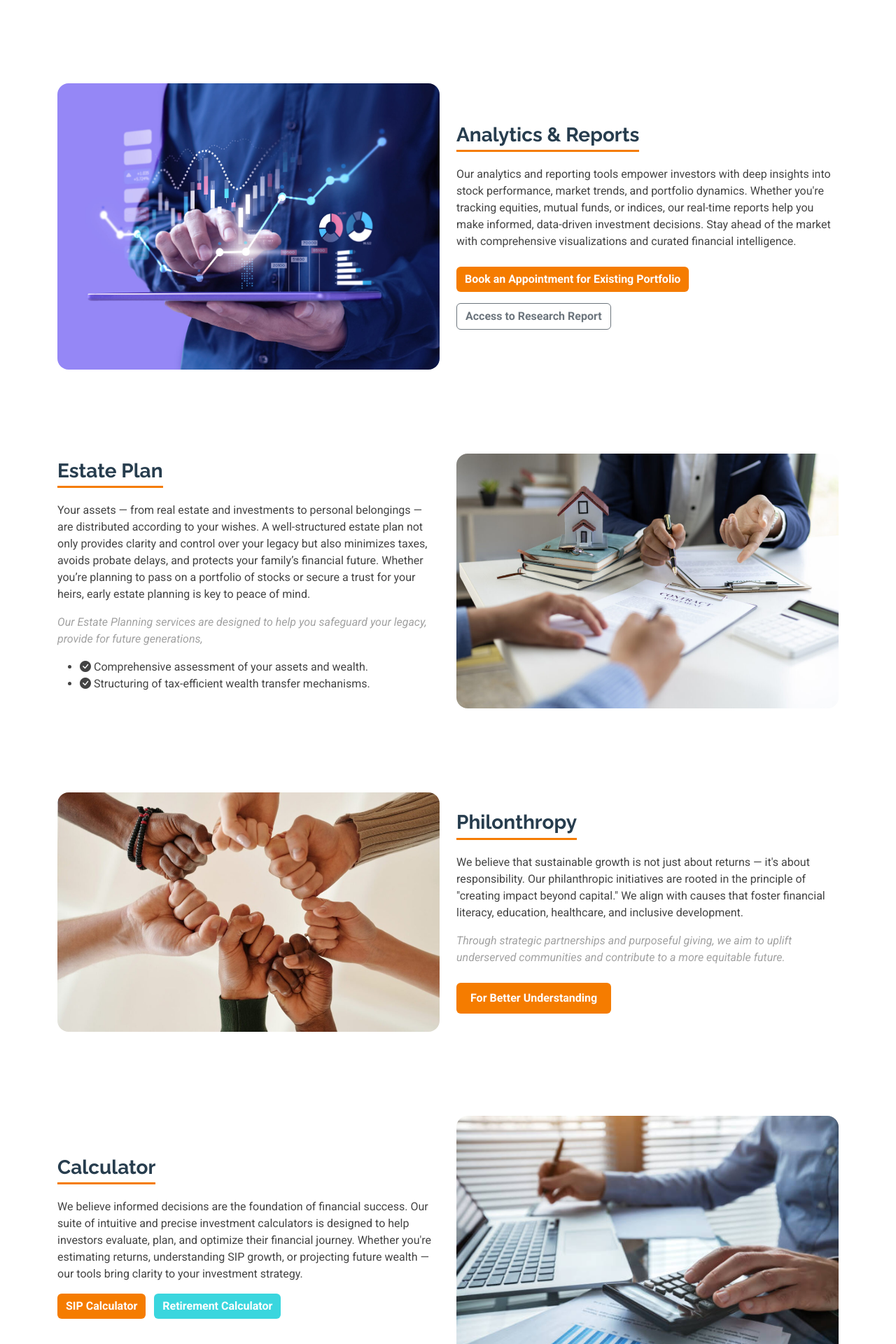
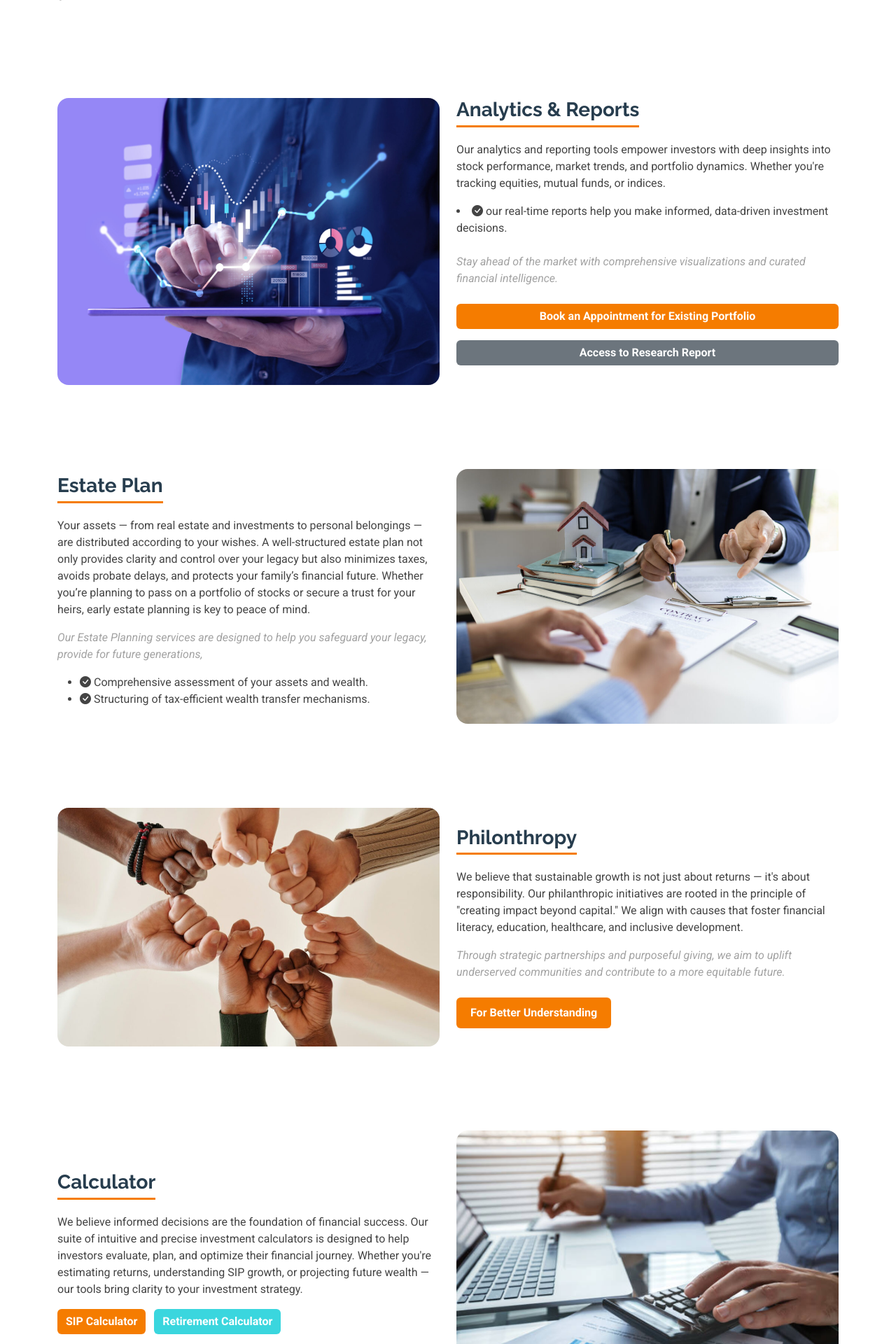
Before and after one commit to HarikaMKHS/Tattva-Capital, a Flask app: page /index.html in a window 1280 px wide. Shown: the part 3275-5195 px from the top of the page at 70% size. Run offline with Flask 3, Linux system fonts and the light colour scheme; some libraries are stand-ins or nearby versions.

Commit message:
issues in updating URL fixing 1

```diff
--- a/index.html
+++ b/index.html
@@ -82,7 +82,7 @@
               </a></li>
             </ul>
           </li>
-          <li><a href="#contact" onclick="navigateTo('contact', 'contact'); return false;">Contact</a></li>
+          <li><a href="#contact">Contact</a></li>
         </ul>
         <i class="mobile-nav-toggle d-xl-none bi bi-list"></i>
       </nav>
@@ -294,7 +294,7 @@ Helping you grow, protect, and pass on your wealth responsibly.</span></li>
             <div class="service-item d-flex position-relative h-100">
               <i class="bi bi-briefcase icon flex-shrink-0"></i>
               <div>
-                <h4 class="title"><a href="#about1" onclick="navigateTo('about1'); return false;">Investment Advisory</a></h4>
+                <h4 class="title"><a href="#about1" class="stretched-link">Investment Advisory</a></h4>
                 <p class="description">Strategic Advice for Long-Term Growth</p>
               </div>
             </div>
@@ -304,7 +304,7 @@ Helping you grow, protect, and pass on your wealth responsibly.</span></li>
             <div class="service-item d-flex position-relative h-100">
               <i class="bi bi-card-checklist icon flex-shrink-0"></i>
               <div>
-                <h4 class="title"><a href="#about2" onclick="navigateTo('about2'); return false;">Analytics & Reports</a></h4>
+                <h4 class="title"><a href="#about2" class="stretched-link">Analytics & Reports</a></h4>
                 <p class="description">From Numbers to Knowledge — Your Edge in the Market.</p>
               </div>
             </div>
@@ -314,7 +314,7 @@ Helping you grow, protect, and pass on your wealth responsibly.</span></li>
             <div class="service-item d-flex position-relative h-100">
               <i class="bi bi-bar-chart icon flex-shrink-0"></i>
               <div>
-                <h4 class="title"><a href="#about3" onclick="navigateTo('about3'); return false;">Estate Plan</a></h4>
+                <h4 class="title"><a href="#about3" class="stretched-link">Estate Plan</a></h4>
                 <p class="description">Planning Today for Peace of Mind Tomorrow.</p>
               </div>
             </div>
@@ -324,7 +324,7 @@ Helping you grow, protect, and pass on your wealth responsibly.</span></li>
             <div class="service-item d-flex position-relative h-100">
               <i class="bi bi-binoculars icon flex-shrink-0"></i>
               <div>
-                <h4 class="title"><a href="#about4" onclick="navigateTo('about4'); return false;">Philonthropy</a></h4>
+                <h4 class="title"><a href="#about4" class="stretched-link">Philonthropy</a></h4>
                 <p class="description">Empowering Communities Starts with You.</p>
               </div>
             </div>
@@ -335,7 +335,7 @@ Helping you grow, protect, and pass on your wealth responsibly.</span></li>
             <div class="service-item d-flex position-relative h-100">
               <i class="bi bi-calendar4-week icon flex-shrink-0"></i>
               <div>
-                <h4 class="title"><a href="#about5" onclick="navigateTo('about5'); return false;">Calculator</a></h4>
+                <h4 class="title"><a href="#about5" class="stretched-link">Calculator</a></h4>
                 <p class="description">Know the Risk. Measure the Reward.</p>
               </div>
             </div>
@@ -360,7 +360,7 @@ Helping you grow, protect, and pass on your wealth responsibly.</span></li>
   <img src="assets/img/investment advisory.jpeg" class="img-fluid rounded-4" alt="Investment Advisory Discussion" style="width: 100%; height: 450px; object-fit: cover;">
 </div>
 
-            <p>Your financial goals are personal—so is our approach.
+            <p><div class="fst-italic">Your financial goals are personal—so is our approach.</div><br>
 We craft tailored wealth strategies to help you navigate life’s milestones with clarity and confidence. We value your understanding of risk tolerance, realistic expectations, and time horizon as key to reaching your financial goals.</p>
           </div>
           <div class="col-lg-6" data-aos="fade-up" data-aos-delay="250">
@@ -390,30 +390,38 @@ We craft tailored wealth strategies to help you navigate life’s milestones wit
     </section><!-- /About Section -->
     <section id="about2" class="about section">
   <div class="container">
-    <div class="row gy-4 align-items-center">
+    <div class="row gy-4 align-items-stretch">
 
       <!-- Left side: Image -->
-      <div class="col-lg-6" data-aos="fade-up" data-aos-delay="100">
-        <img src="assets/img/about1.jpg" class="img-fluid rounded-4" alt="Analytics and Reports">
+      <div class="col-lg-6 d-flex" data-aos="fade-up" data-aos-delay="100">
+  <img src="assets/img/about1.jpg" class="img-fluid rounded-4 w-100 h-100" alt="Analytics and Reports" style="object-fit: cover;">
 </div>
+
 
       <!-- Right side: Text content -->
       <div class="col-lg-6" data-aos="fade-up" data-aos-delay="250">
         <h3 style="display:inline-block; border-bottom:3px solid #f57c00; padding-bottom:5px;">Analytics & Reports</h3>
         <p>
-          Our analytics and reporting tools empower investors with deep insights into stock performance, market trends, and portfolio dynamics. Whether you're tracking equities, mutual funds, or indices, our real-time reports help you make informed, data-driven investment decisions. Stay ahead of the market with comprehensive visualizations and curated financial intelligence.
+          Our analytics and reporting tools empower investors with deep insights into stock performance, market trends, and portfolio dynamics. Whether you're tracking equities, mutual funds, or indices.
         </p>
+        <li><i class="bi bi-check-circle-fill"></i> <span>our real-time reports help you make informed, data-driven investment decisions.</span></li><br>
+        <p class="fst-italic">Stay ahead of the market with comprehensive visualizations and curated financial intelligence.</p>
         <!--p class="fst-italic">
           Our approach also prepares you to manage unexpected financial challenges with confidence.
         </p-->
-          <div class="mt-4 d-flex flex-wrap gap-3">
-              <a href="book-appointment.html" class="btn btn-primary" style="background-color: #f57c00; border: none; font-weight: 600;">
+          <div class="mt-4 d-flex flex-column gap-3">
+              <a href="ARform.html"
+                 class="btn"
+                 style="background-color: #f57c00; color: white; font-weight: 600; border: none;">
                 Book an Appointment for Existing Portfolio
               </a>
-              <a href="coming-soon.html" class="btn btn-outline-secondary" style="font-weight: 600;">
+              <a href="coming-soon.html"
+                 class="btn"
+                 style="background-color: #6c757d; color: white; font-weight: 600; border: none;">
                 Access to Research Report
               </a>
             </div>
+
 
       </div>
 
@@ -959,24 +967,33 @@ We craft tailored wealth strategies to help you navigate life’s milestones wit
   <!-- Main JS File -->
   <script src="assets/js/main.js"></script>
   <script>
-function navigateTo(sectionId) {
+  function navigateTo(sectionId, urlPath) {
     const section = document.getElementById(sectionId);
     if (section) {
-    section.scrollIntoView({ behavior: 'smooth', block: 'start' });
-    if (window.location.pathname !== '/services') {
-      history.pushState(null, '', '/services');
-    }
-  } else {
-    setTimeout(() => navigateTo(sectionId), 200); // retry if not rendered yet
+      section.scrollIntoView({ behavior: 'smooth' });
+      history.pushState(null, '', '/' + urlPath);
     }
   }
 
-window.addEventListener('DOMContentLoaded', () => {
-  if (window.location.pathname === '/services') {
-    const hash = window.location.hash || '#services-2';
-    const section = document.querySelector(hash);
+  window.addEventListener('DOMContentLoaded', function () {
+    const path = window.location.pathname.replace('/', '');
+    const map = {
+      'home': 'hero',
+      'aboutus': 'features',
+      'services': 'services-2',
+      'contact': 'contact',
+      'investmentadvisory': 'about1',
+      'analytics': 'about2',
+      'estateplan': 'about3',
+      'philonthropy': 'about4',
+      'calculator': 'about5'
+    };
+    if (map[path]) {
+      const section = document.getElementById(map[path]);
       if (section) {
-      section.scrollIntoView({ behavior: 'smooth', block: 'start' });
+        setTimeout(() => {
+          section.scrollIntoView({ behavior: 'smooth' });
+        }, 300);
       }
     }
   });
```
Also changed, not shown: ARform.html (+18 -10 lines), templates/client_dashboard.html (+6 -2 lines). Lines whose indentation alone changed are shown as unchanged.
